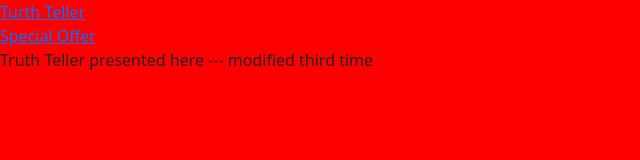
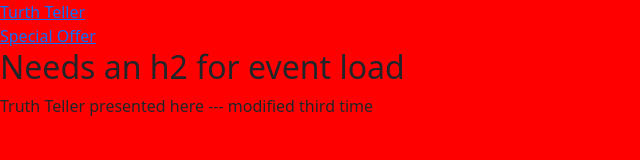
Before and after one commit to swissmd/swissmd.github.io, a plain HTML site: page index.html in a window 1280 px wide. Shown: the whole page, without its empty margins (0-640 px from the left). Drawn offline with nearby package versions, Linux system fonts and the light colour scheme.

Commit message:
index he tag

```diff
--- a/index.html
+++ b/index.html
@@ -30,7 +30,7 @@
 <!-- decide if duplicating navigation on every page is desired -->
 <nav><a href="index.html">Turth Teller</a></nav>
 <nav><a href="offer.html">Special Offer</a></nav>
-
+<h2>Needs an h2 for event load</h2>
 <p>Truth Teller presented here --- modified third time</p>
 
 
```
